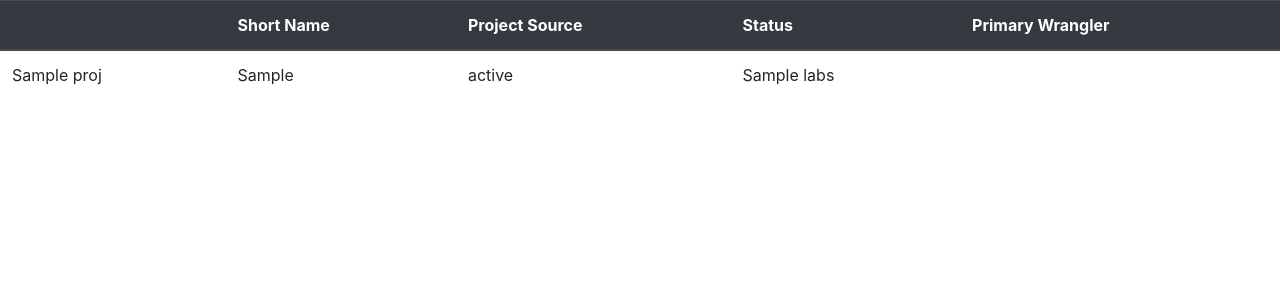
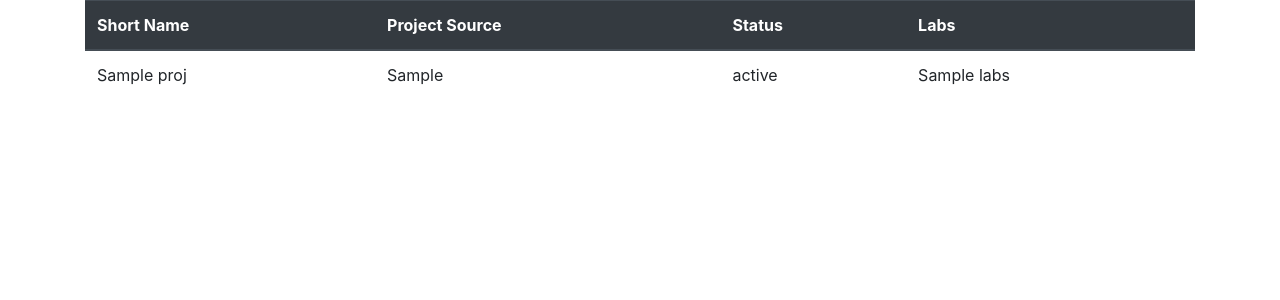
Before and after one commit to gi-kent-content/hca-tuatara, a Django app: template templates/hcat/covid19_page.html in a window 1280 px wide. Shown: the part 56-356 px from the top of the page. Run offline with Django 3.2, Linux system fonts and the light colour scheme; the template is opened without the code that fills it: most values are stand-ins (such as "Sample title", 1, 10 or a date in 2020); some libraries are stand-ins or nearby versions.

Commit message:
Covid 19 page styling.

```diff
--- a/templates/hcat/covid19_page.html
+++ b/templates/hcat/covid19_page.html
@@ -29,16 +29,14 @@
     </nav>
 
     <div class="container project_test">
-        </div>
         {% if covid_projects %}
         <table class="table table-hover">
             <thead class="thead-dark">
                 <tr>
-                    <th></th>
                     <th>Short Name</th>
                     <th>Project Source</th>
                     <th>Status</th>
-                    <th>Primary Wrangler</th>
+                    <th>Labs</th>
                 </tr>
             </thead>
             <tbody>
```
